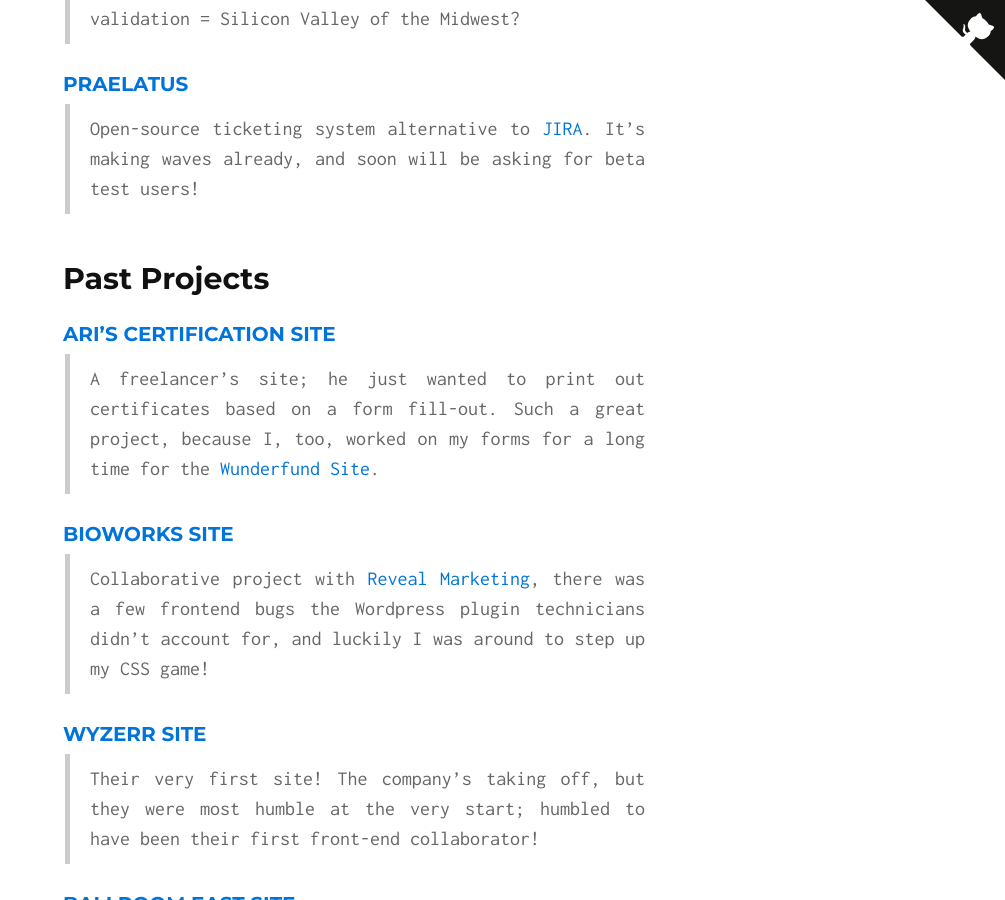
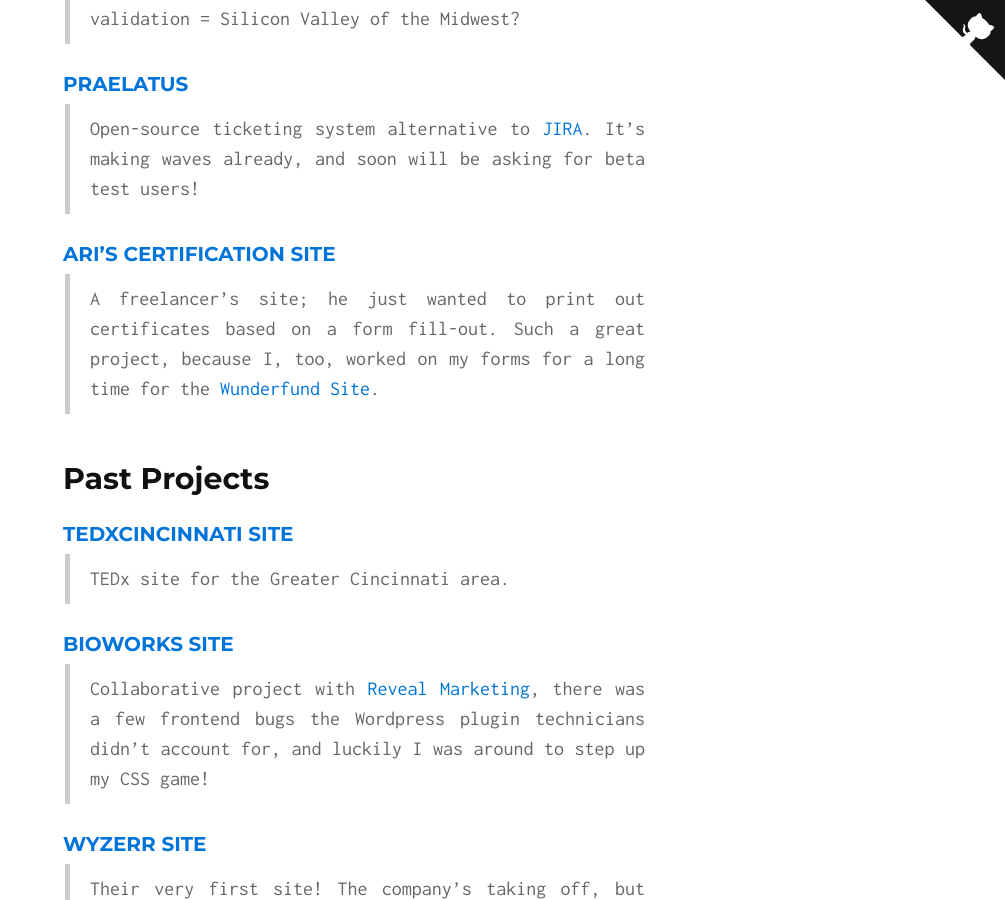
Before and after one commit to shadowlion/blog, a Jekyll site: the page built from index.md, in a window 1280 px wide and 900 px high, scrolled down 1506 px. Shown: the whole window, without its empty margins (275-1280 px from the left). Built offline with Jekyll 4.4.1, drawn with Linux system fonts in a browser that asks for light colours.

Commit message:
Add TEDxCincinnati to works

```diff
--- a/index.md
+++ b/index.md
@@ -22,10 +22,13 @@ I use this website to showcase my projects and will eventually make a blog to sh
 #### [Praelatus](https://github.com/praelatus)
 > Open-source ticketing system alternative to [JIRA](https://www.atlassian.com/software/jira). It's making waves already, and soon will be asking for beta test users!
 
+#### [Ari's Certification Site](https://github.com/HeyAri/Certify-Yourself-Working-directory)<br>
+> A freelancer's site; he just wanted to print out certificates based on a form fill-out. Such a great project, because I, too, worked on my forms for a long time for the [Wunderfund Site](https://wunderfund.co).
+
 ## Past Projects
 
-#### [Ari's Certification Site](https://github.com/HeyAri/Certify-Yourself-Working-directory)<br>
-> A freelancer's site; he just wanted to print out certificates based on a form fill-out. Such a great project, because I, too, worked on my forms for a long time for the [Wunderfund Site](https://wunderfund.co).
+#### [TEDxCincinnati Site](http://www.tedxcincinnati.com)
+> TEDx site for the Greater Cincinnati area.
 
 #### [Bioworks Site](http://www.gobioworks.com)
 > Collaborative project with [Reveal Marketing](https://reveal.marketing), there was a few frontend bugs the Wordpress plugin technicians didn't account for, and luckily I was around to step up my CSS game!
```
